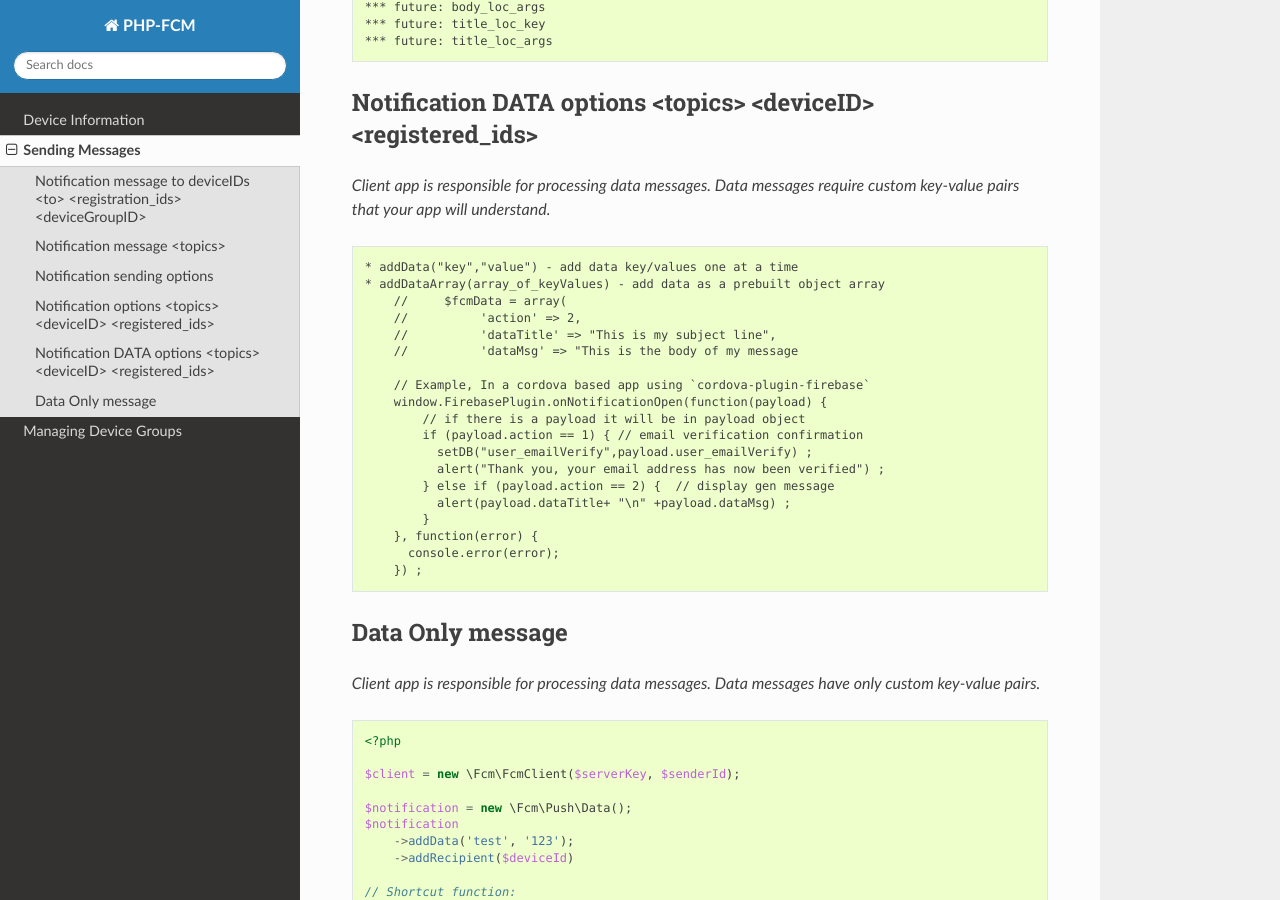
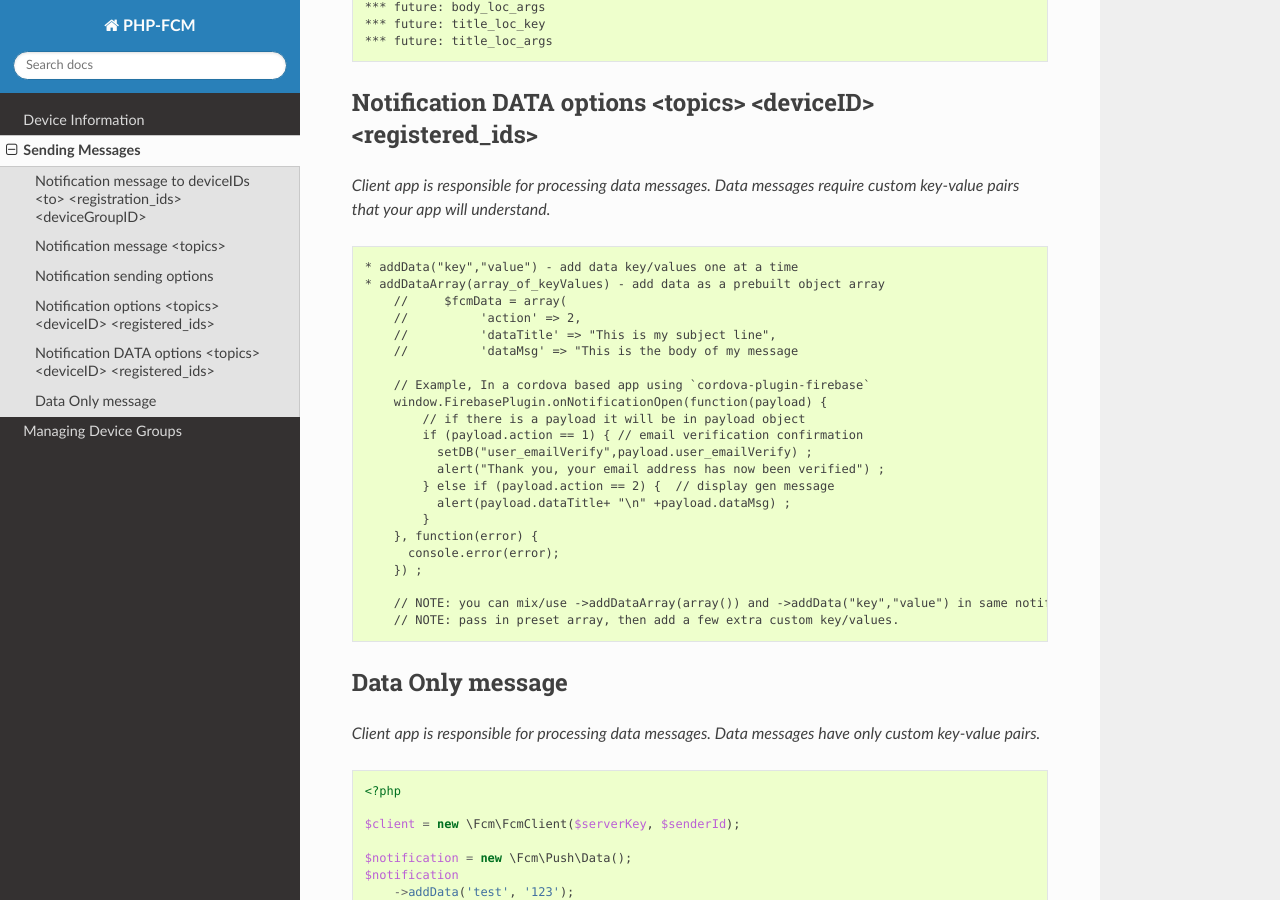
Before and after one commit to EdwinHoksberg/php-fcm, a Sphinx documentation site: the page built from docs/message.rst, in a window 1280 px wide and 900 px high, scrolled down 2734 px. Built offline with Sphinx 7.4.7 and the Read the Docs theme 2.0.0, drawn with Linux system fonts in a browser that asks for light colours; pages that are not in the unit, such as notebooks, are missing from menus.

Commit message:
Update message.rst

```diff
--- a/docs/message.rst
+++ b/docs/message.rst
@@ -172,6 +172,9 @@ Notification DATA options <topics> <deviceID> <registered_ids>
           console.error(error);
         }) ;
 
+        // NOTE: you can mix/use ->addDataArray(array()) and ->addData("key","value") in same notification
+        // NOTE: pass in preset array, then add a few extra custom key/values.
+
 
 Data Only message
 ============
```
